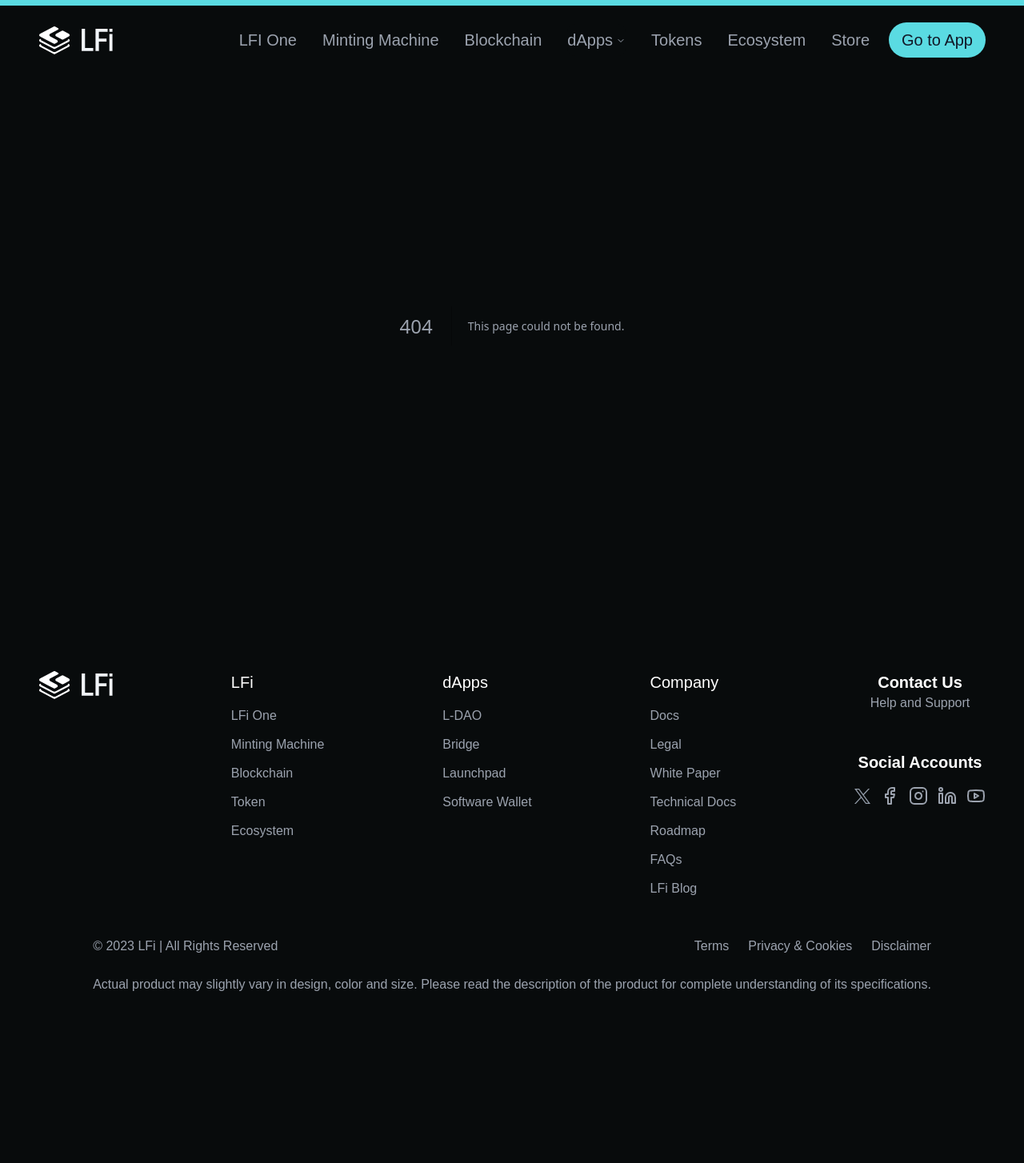
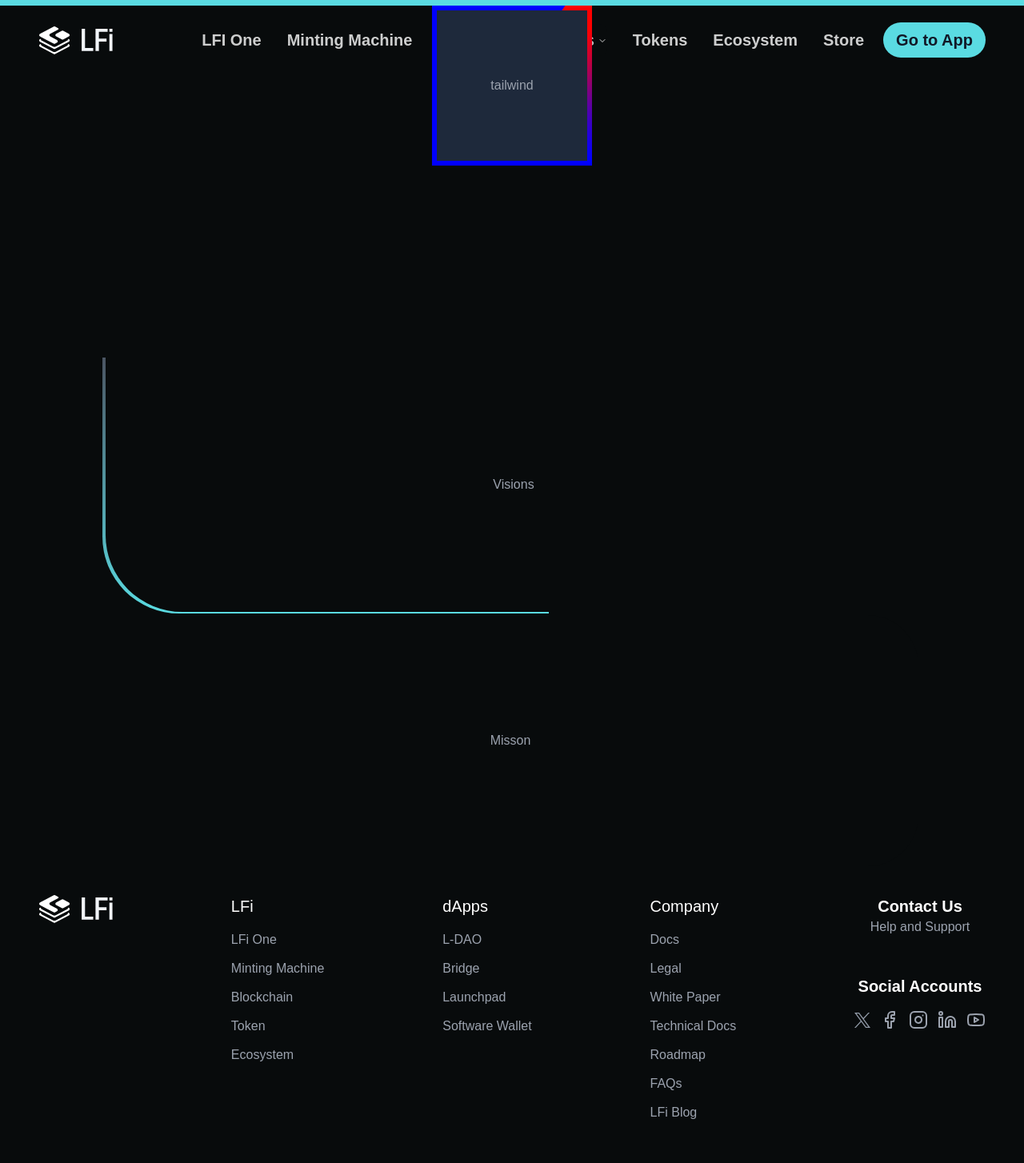
Before and after one commit to IbrahimIjai/lficlone, a Next.js app: page /animations in a window 1280 px wide. Before the commit this address had no page. Shown: the top 1454 px of the page at 80% size. Before the commit the page ends 1275 px from the top, so only its background shows below. Built offline with nearby package versions, Linux system fonts and the light colour scheme.

Commit message:
Animations

```diff
--- a/src/app/(landing)/page.tsx
+++ b/src/app/(landing)/page.tsx
@@ -8,11 +8,11 @@
   return (
     <>
       <div className="h-screen bg-[url(/herologo.png)] flex-col bg-no-repeat w-screen bg-center bg-75% lg:bg-25% items-center flex justify-center">
-        <div className="px-4 lg:w-[50%] lg:px-12 text-center flex flex-col items-center gap-8">
-          <h1 className="font-bold text-3xl lg:text-6xl ">
+        <div className="px-4 lg:w-[45%] lg:px-12 text-center flex flex-col items-center gap-8">
+          <h1 className="font-bold text-white text-3xl lg:text-7xl ">
             Build Your Independence
           </h1>
-          <h3 className="text-gray-500 text-base lg:text-lg">
+          <h3 className="text-gray-500 text-base lg:text-2xl">
             LFi is a decentralized platform designed to provide equal
             opportunities for wealth generation and financial independence
             through crypto.
--- /dev/null
+++ b/src/app/animations/page.tsx
@@ -0,0 +1,254 @@
+"use client";
+
+import React, { useEffect, useMemo, useRef } from "react";
+import { Variants, motion, useAnimation } from "framer-motion";
+
+export default function Animations() {
+  //   const controls = useAnimation();
+  //   const ref = useRef<HTMLDivElement>(null);
+
+  //   useEffect(() => {
+  //     const element = ref.current;
+
+  //     const handleScroll = () => {
+  //       if (!element) return;
+
+  //       const scrollY = window.scrollY || window.pageYOffset;
+  //       const elementTop = element.offsetTop;
+  //       const elementHeight = element.clientHeight;
+  //       const scrollPosition = scrollY + window.innerHeight;
+
+  //       // Check if the bottom half of the element is visible
+  //       if (scrollPosition > elementTop + elementHeight / 2) {
+  //         // Start border animation
+  //         console.log(scrollY);
+  //         controls.start({ rotate: scrollY });
+  //       }
+  //     };
+
+  //     // Attach the scroll event listener
+  //     window.addEventListener("scroll", handleScroll);
+
+  //     // Cleanup the event listener on component unmount
+  //     return () => {
+  //       window.removeEventListener("scroll", handleScroll);
+  //     };
+  //   }, [controls]);
+
+  const controls1 = useAnimation();
+  const controls2 = useAnimation();
+  const controls3 = useAnimation();
+  const ref1 = useRef<HTMLDivElement>(null);
+  const ref2 = useRef<HTMLDivElement>(null);
+  const ref3 = useRef<HTMLDivElement>(null);
+
+  const scrollValues = useMemo(() => {
+    const parentDivHeight = window.innerHeight;
+
+    const start1 = (parentDivHeight * 40) / 100;
+    const end1 = (parentDivHeight * 65) / 100;
+
+    const start2 = (parentDivHeight * 70) / 100;
+    const end2 = (parentDivHeight * 85) / 100;
+
+    const start3 = (parentDivHeight * 90) / 100;
+    const end3 = parentDivHeight;
+
+    return { start1, end1, start2, end2, start3, end3 };
+  }, []);
+  useEffect(() => {
+    // const handleScroll = () => {
+    //   const scrollY = window.scrollY || window.pageYOffset;
+    //   const parentDivHeight = window.innerHeight;
+
+    //   const start1 = (parentDivHeight * 30) / 100;
+    //   const end1 = (parentDivHeight * 45) / 100;
+
+    //   const start2 = (parentDivHeight * 46) / 100;
+    //   const end2 = (parentDivHeight * 65) / 100;
+
+    //   const start3 = (parentDivHeight * 66) / 100;
+    //   const end3 = (parentDivHeight * 85) / 100 ;
+
+    //   // Calculate progress within the specified ranges
+    //   const progress1 = Math.min(
+    //     Math.max((scrollY - start1) / (end1 - start1), 0),
+    //     1,
+    //   );
+    //   const progress2 = Math.min(
+    //     Math.max((scrollY - start2) / (end2 - start2), 0),
+    //     1,
+    //   );
+    //   const progress3 = Math.min(
+    //     Math.max((scrollY - start3) / (end3 - start3), 0),
+    //     1,
+    //   );
+
+    //   // Animate div1 width gradually
+    //   controls1.start({ width: `${(60 + progress1 * (40))- 6}%` });
+
+    //   // Animate div2 height gradually with a delay
+    //   controls2.start({
+    //     height: `${progress2 * 100}%`,
+    //     transition: { delay: 0.5 },
+    //   });
+
+    //   // Animate div3 width gradually with a delay
+    //   controls3.start({
+    //     width: `${progress3 * 30}%`,
+    //     transition: { delay: 0.5 },
+    //   });
+    // };
+    // Attach the scroll event listener
+
+    const handleScroll = () => {
+      const scrollY = window.scrollY || window.pageYOffset;
+
+      const progress1 = Math.min(
+        Math.max(
+          (scrollY - scrollValues.start1) /
+            (scrollValues.end1 - scrollValues.start1),
+          0,
+        ),
+        1,
+      );
+      const progress2 = Math.min(
+        Math.max(
+          (scrollY - scrollValues.start2) /
+            (scrollValues.end2 - scrollValues.start2),
+          0,
+        ),
+        1,
+      );
+      const progress3 = Math.min(
+        Math.max(
+          (scrollY - scrollValues.start3) /
+            (scrollValues.end3 - scrollValues.start3),
+          0,
+        ),
+        1,
+      );
+
+      controls1.start({ width: `${Math.max(60 + progress1 * 40 - 5.5, 0)}%` });
+      controls2.start({
+        height: `${progress2 * 100}%`,
+        // transition: { delay: 0.5 },
+      });
+      controls3.start({
+        width: `${progress3 * 30}%`,
+        // transition: { delay: 0.5 },
+      });
+    };
+    window.addEventListener("scroll", handleScroll);
+
+    // Cleanup the event listener on component unmount
+    return () => {
+      window.removeEventListener("scroll", handleScroll);
+    };
+  }, [controls2, controls3, scrollValues]);
+
+  return (
+    <div className="min-h-screen w-screen flex items-center flex-col gap-[15rem] justify-center">
+      <div className="w-[200px] h-[200px]  bg-muted box relative overflow-hidden">
+        <div className="bento">
+          {" "}
+          <p>tailwind</p>
+        </div>
+      </div>
+
+      {/* <motion.div
+        className="w-[200px] h-[200px] bg-muted relative overflow-hidden"
+      >
+        <motion.div
+         ref={ref}
+         initial={{ rotate: 0 }}
+         animate={controls} // Use controls here
+         transition={{ duration: 0.5 }}
+          className="absolute conicbg w-[300px] h-[300px] top-[-25%] left-[-25%] "
+        />
+        <div className="bento">
+          <p>tailwind</p>
+        </div>
+      </motion.div> */}
+
+      {/* <motion.div
+        className="relative bg-primary"
+        style={{
+          width: "80vw", // Adjust the width as needed
+          height: "40vh", // Adjust the height as needed
+          overflow: "hidden", // Hide any overflow content
+        }}
+      >
+        <motion.div
+          ref={ref}
+          initial={{ rotate: 0 }}
+          animate={controls}
+          transition={{ duration: 0.5 }}
+          className="absolute conicbg w-[120%] h-[120%] top-[-10%] left-[-10%]"
+        />
+        <div className="bento">
+          <p>tailwind</p>
+        </div>
+
+        <div className="bento">
+          <p>tailwind</p>
+        </div>
+      </motion.div> */}
+
+      <div>
+        <motion.div
+          className="relative rounded-bl-[12vh]"
+          style={{
+            width: "80vw", // Adjust the width as needed
+            height: "40vh", // Adjust the height as needed
+            overflow: "hidden", // Hide any overflow content
+          }}
+        >
+          {/* div1 */}
+          <motion.div
+            ref={ref1}
+            initial={{ width: "60%" }}
+            animate={controls1}
+            transition={{ duration: 0.5 }}
+            className=" absolute bg-gradient-to-b from-gray-600 to-primary left-0  h-full w-[calc(100%-4rem)]"
+          />
+
+          <div className="rounded-bl-[12vh] bento2 top-0 right-0  w-[calc(100%-4px)] h-[calc(100%-2px)]">
+            <p>Visions</p>
+          </div>
+        </motion.div>
+
+        <motion.div
+          className="relative rounded-tr-[4rem] rounded-br-[4rem]"
+          style={{
+            width: "80vw", // Adjust the width as needed
+            height: "40vh", // Adjust the height as needed
+            overflow: "hidden", // Hide any overflow content
+          }}
+        >
+          {/* div2 */}
+          <motion.div
+            ref={ref2}
+            initial={{ height: 0 }}
+            animate={controls2}
+            transition={{ duration: 0.5 }}
+            className="absolute bg-primary right-0 w-[4rem] h-full"
+          />
+
+          {/* div3 */}
+          <motion.div
+            ref={ref3}
+            initial={{ width: 0 }}
+            animate={controls3}
+            transition={{ duration: 0.5 }}
+            className="absolute bg-primary bottom-0 right-[4rem] w-[30%] h-[50%]"
+          />
+
+          <div className="bento2  top-[2px] bottom-[4px] left-0 w-[calc(100%-4px)] h-[calc(100%-6px)] rounded-tr-[4rem] rounded-br-[4rem]">
+            <p>Misson</p>
+          </div>
+        </motion.div>
+      </div>
+    </div>
+  );
+}
--- a/src/app/globals.css
+++ b/src/app/globals.css
@@ -36,3 +36,17 @@
 .buttonLink {
   @apply bg-primary rounded-full font-bold px-6 py-2 text-black;
 }
+.conicbg{
+  background-image: conic-gradient(red 20deg, blue 100deg);
+}
+@layer utilities {
+  .box::before{
+    @apply  content-[""] absolute conicbg w-[300px] h-[300px] top-[-25%] left-[-25%] animate-boderSpin;
+  }
+  .bento{
+    @apply   content-["tailwind"]  bg-muted w-[94%] h-[94%]  absolute top-[3%] left-[3%] flex justify-center items-center;
+  }
+  .bento2{
+    @apply    bg-background  absolute  flex justify-center items-center;
+  }
+}
--- a/src/components/layout/Navbar.tsx
+++ b/src/components/layout/Navbar.tsx
@@ -21,7 +21,7 @@
   return (
     <nav
       ref={navRef}
-      className="flex items-center justify-between bg-background px-4 lg:px-12  pb-[23px] pt-[28px] fixed top-0 inset-x-0"
+      className="flex font-semibold text-white/80 items-center justify-between bg-background px-4 lg:px-12  pb-[23px] pt-[28px] fixed top-0 inset-x-0"
     >
       <Logo />
       <div className="flex items-center gap-3 lg:gap-6">
--- a/tailwind.config.ts
+++ b/tailwind.config.ts
@@ -65,10 +65,16 @@
           from: { height: "var(--radix-accordion-content-height)" },
           to: { height: "0" },
         },
+        "boderSpin" : {
+          "100%" : {
+            transform: "rotate(-360deg)"
+          }
+        }
       },
       animation: {
         "accordion-down": "accordion-down 0.2s ease-out",
         "accordion-up": "accordion-up 0.2s ease-out",
+        "boderSpin" : "boderSpin 3s linear infinite"
       },
     },
     backgroundSize: {
```
